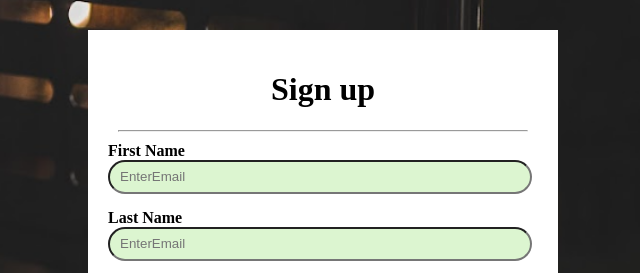
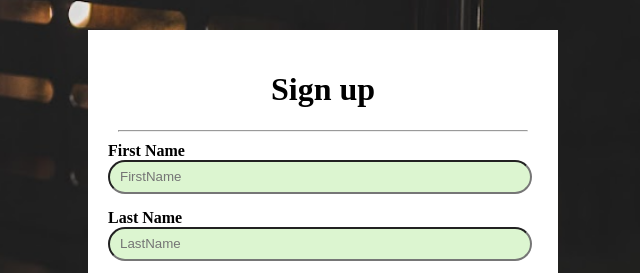
Before and after one commit to Amjath-s/LearningFest, a plain HTML site: page CSS/task15/index.html in a window 1280 px wide. Shown: the top 273 px of the page, 317-957 px from the left. Drawn offline with Linux system fonts and the light colour scheme.

Commit message:
Update index.html

```diff
--- a/CSS/task15/index.html
+++ b/CSS/task15/index.html
@@ -13,9 +13,9 @@
             <hr>
             <form action="" id="form">
                 <label for="firstname"> First Name </label><br>
-                <input  id="firstname"  type="text" placeholder="EnterEmail" ><br>
+                <input  id="firstname"  type="text" placeholder="FirstName" ><br>
                 <label for="lastname"> Last Name</label><br>
-                <input id="lastname"  type="text" placeholder="EnterEmail"><br>
+                <input id="lastname"  type="text" placeholder="LastName"><br>
 
                 <label for="date"> Date of Birth</label><br>
                 <input id="date" type="date" required><br>
```
